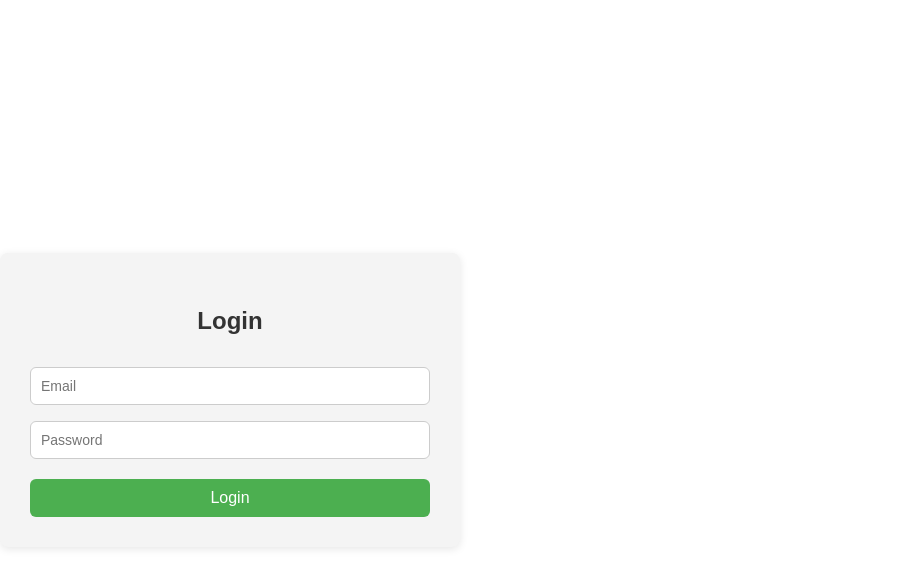
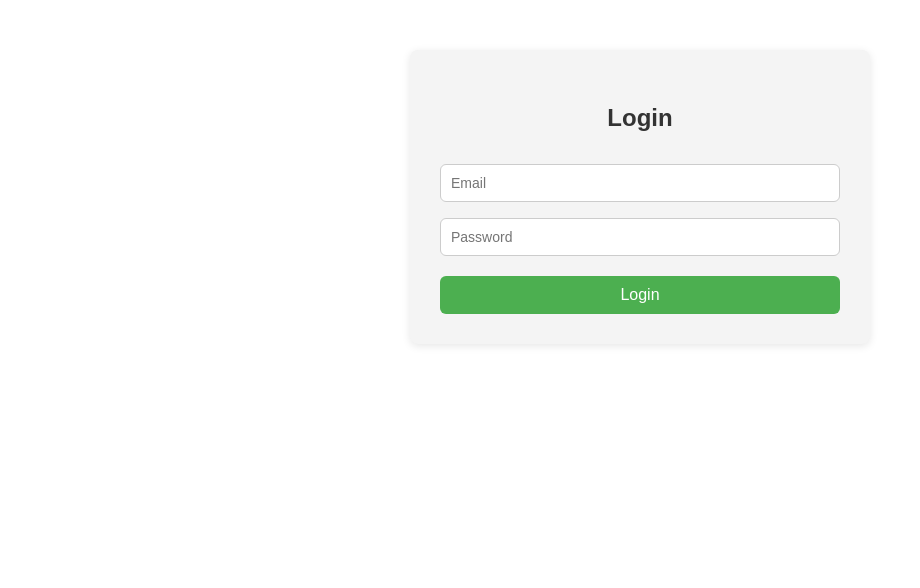
Before and after one commit to sayed-2004/AI-Powered-Flashcard-Web-App, a React (Vite) app in the folder client/: page /login in a window 1280 px wide. Shown: the top 588 px of the page, without its empty margins (0-920 px from the left). Built offline with nearby package versions, Linux system fonts and the light colour scheme.

Commit message:
changed some css style for login, register and dashboard pages

```diff
--- a/client/src/pages/Dashboard.css
+++ b/client/src/pages/Dashboard.css
@@ -1,9 +1,18 @@
+/* Make the body full height and use flex to center everything */
+body {
+  margin-top: 50px;
+  padding: 0;
+  display: flex;
+  justify-content: center; /* horizontal center */
+  align-items: center;     /* vertical center */
+  font-family: Arial, sans-serif;
+}
+
 .dashboard {
+  width: 100%;
   max-width: 900px;
-  margin: auto;
   padding: 20px;
-  font-family: Arial, sans-serif;
-  text-align: center; /* center text */
+  text-align: center;
 }
 
 /* Center header horizontally */
--- a/client/src/pages/Login.css
+++ b/client/src/pages/Login.css
@@ -2,6 +2,7 @@
 .login-container {
   max-width: 400px;
   margin: 80px auto;
+  margin-top: -400px;
   padding: 30px;
   background: #f4f4f4; /* same as Register page */
   border-radius: 8px;
--- a/client/src/pages/Register.css
+++ b/client/src/pages/Register.css
@@ -2,6 +2,7 @@
 .register-container {
   max-width: 400px;
   margin: 80px auto;
+  margin-top: -400px;
   padding: 30px;
   background: #f4f4f4;
   border-radius: 8px;
```
